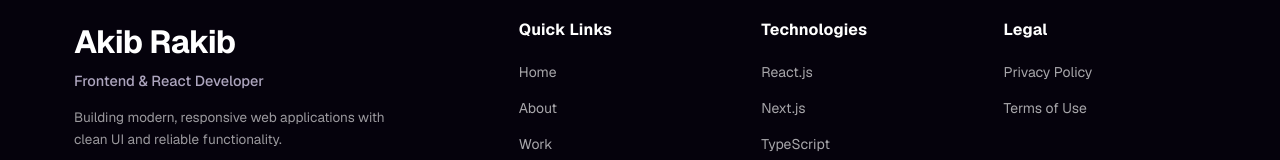
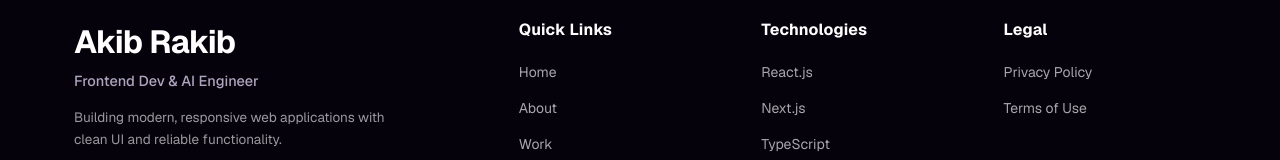
Before and after one commit to webrakib16/developer-portfolio, a React (Vite) app: page / in a window 1280 px wide. Shown: the part 9637-9797 px from the top of the page. Built offline with nearby package versions, Linux system fonts and the light colour scheme; no server answers.

Commit message:
feat: update footer title to Frontend Dev & AI Engineer

```diff
--- a/src/components/Footer.tsx
+++ b/src/components/Footer.tsx
@@ -44,7 +44,7 @@ const Footer: React.FC = () => {
           {/* Column 1: Profile & Bio */}
           <div className="footer-col footer-col-brand">
             <h3 className="footer-brand-name">Akib Rakib</h3>
-            <span className="footer-brand-title">Frontend &amp; React Developer</span>
+            <span className="footer-brand-title">Frontend Dev &amp; AI Engineer</span>
             <p className="footer-brand-desc">
               Building modern, responsive web applications with clean UI and reliable functionality.
             </p>
```
